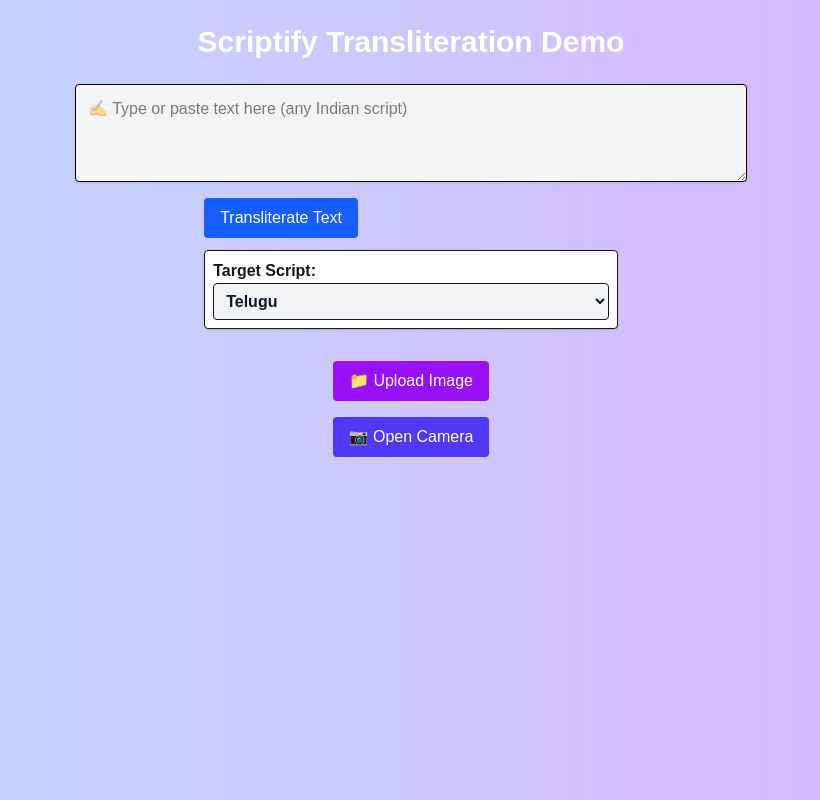
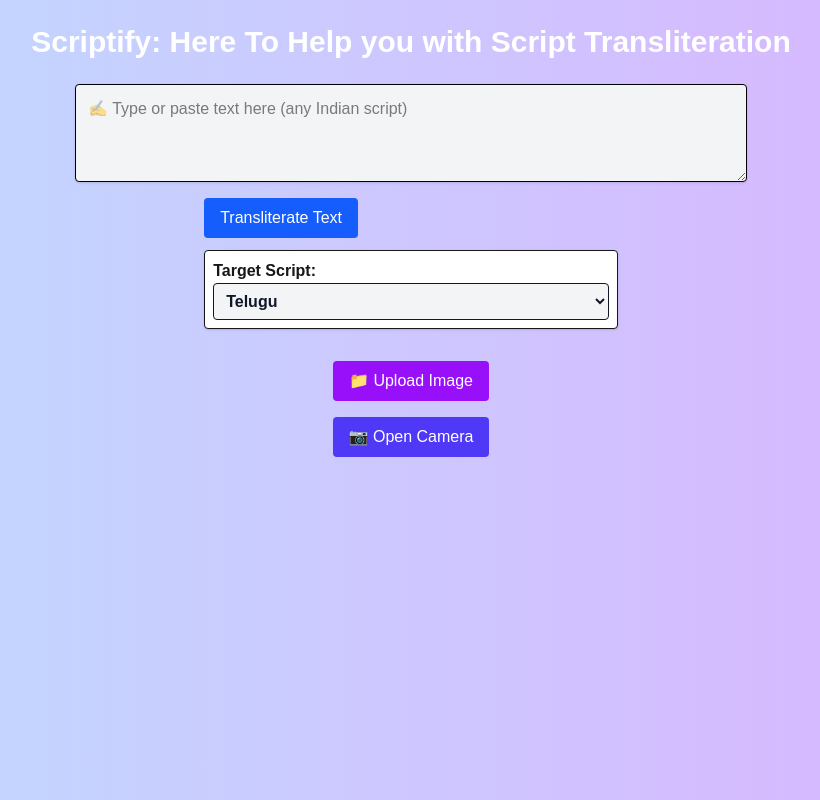
Before and after one commit to vivekm500/translit-frontend, a Next.js app: page / in a window 1280 px wide. Shown: the whole page, without its empty margins (229-1049 px from the left). Built offline with nearby package versions, Linux system fonts and the light colour scheme.

Commit message:
Update index.tsx

```diff
--- a/pages/index.tsx
+++ b/pages/index.tsx
@@ -137,7 +137,7 @@ export default function Home() {
   return (
     <div className="flex flex-col items-center min-h-screen p-6 bg-gradient-to-r from-blue-200 to-purple-300">
       <h1 className="text-3xl font-bold text-white mb-6 text-center">
-        Scriptify Transliteration Demo
+        Scriptify: Here To Help you with Script Transliteration
       </h1>
 
       {/* Text input */}
```
